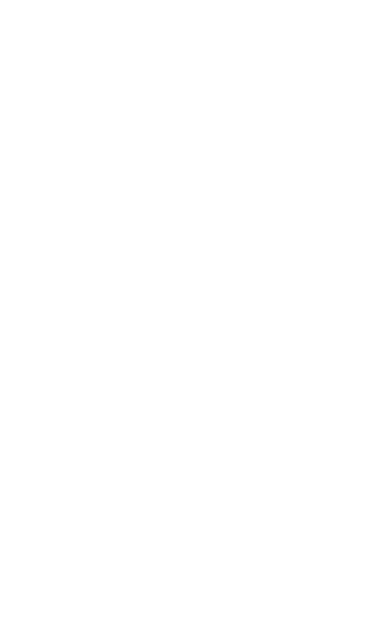
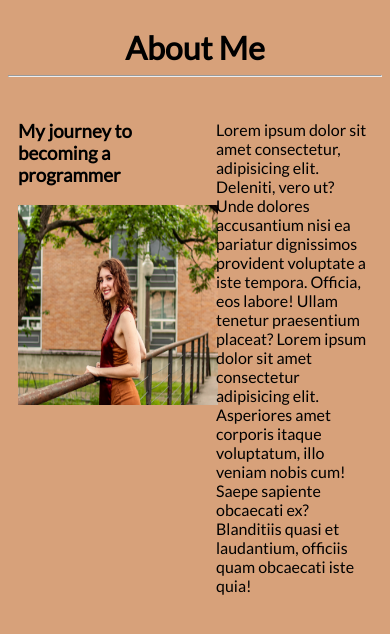
Before and after one commit to cyberkatrina/web101_katrina_aliashkevich, a plain HTML site: page about.html in a window 390 px wide. Drawn offline with Linux system fonts and the light colour scheme.

Commit message:
About me styles added

```diff
--- a/about-styles.css
+++ b/about-styles.css
@@ -0,0 +1,61 @@
+body {
+  background-color: #D7A17A;
+  font-family: 'Lato', sans-serif;
+}
+
+.img1 {
+  width: 475pt;
+  height: 330pt;
+  display: block;
+  margin-left: auto;
+  margin-right: auto;
+}
+
+.img2 {
+  display: none;
+}
+
+.flex {
+  display: flex;
+  justify-content: center;
+  padding-bottom: 20px;
+}
+
+.left, .right {
+  width: 40vw;
+  padding-top: 15px;
+}
+
+h3 {
+  margin-top: 0px;
+}
+
+h1 {
+  padding-top: 20px;
+  padding-left: 9.5%;
+  margin-bottom: 5px;
+}
+
+@media (max-width: 992px) {
+  .img2 {
+    width: 150pt;
+    height: 150pt;
+    display: block;
+  }
+
+  .img1 {
+    display: none;
+  }
+
+  .flex {
+    justify-content: space-between;
+    padding-left: 10px;
+    padding-right: 10px;
+    padding-top: 20px;
+  }
+
+  h1 {
+    text-align: center;
+    padding-left: 0px;
+  }
+}
--- a/about.html
+++ b/about.html
@@ -0,0 +1,27 @@
+<html lang="en">
+<head>
+  <meta charset="UTF-8">
+  <meta http-equiv="X-UA-Compatible" content="IE=edge">
+  <meta name="viewport" content="width=device-width, initial-scale=1.0">
+  <title>About Me</title>
+  <link rel="preconnect" href="https://fonts.googleapis.com">
+  <link rel="preconnect" href="https://fonts.gstatic.com" crossorigin>
+  <link href="https://fonts.googleapis.com/css2?family=Lato:ital,wght@0,300;0,400;1,700&family=Montserrat&family=Roboto&display=swap" rel="stylesheet">
+  <link rel="stylesheet" href="about-styles.css">
+</head>
+<body>
+  <h1>About Me</h1>
+  <hr>
+  <div class="flex">
+    <div class="left">
+      <h3>My journey to becoming a programmer</h3>
+      <img src="me.jpg" class="img2"/>
+    </div>
+    <div class="right">
+      Lorem ipsum dolor sit amet consectetur, adipisicing elit. Deleniti, vero ut? Unde dolores accusantium nisi ea pariatur dignissimos provident voluptate a iste tempora. Officia, eos labore! Ullam tenetur praesentium placeat?
+      Lorem ipsum dolor sit amet consectetur adipisicing elit. Asperiores amet corporis itaque voluptatum, illo veniam nobis cum! Saepe sapiente obcaecati ex? Blanditiis quasi et laudantium, officiis quam obcaecati iste quia!
+    </div>
+  </div>
+  <img src="me.jpg" class="img1"/>
+</body>
+</html>
```
Also changed, not shown: contact.html (+1 -1 lines), index.html (+1 -1 lines), me.jpg (added).
